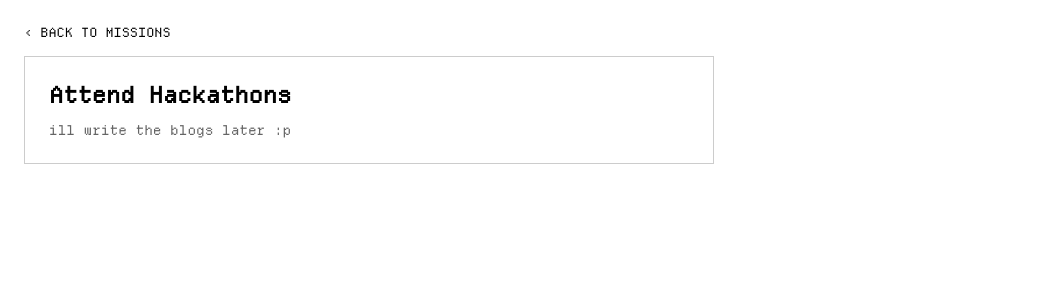
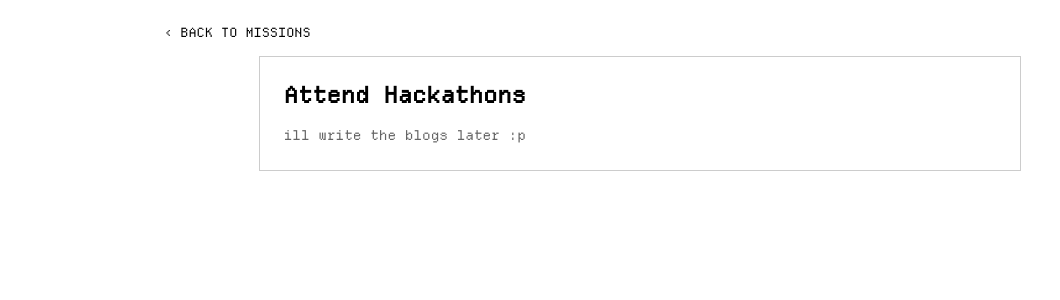
Before and after one commit to EDRipper/Website, a SvelteKit app: page /blog/attend-hackathons in a window 1280 px wide. Shown: the top 300 px of the page, without its empty margins (0-1060 px from the left). Built offline with nearby package versions, Linux system fonts and the light colour scheme.

Commit message:
Centre the blog post column, match root page's reading width

```diff
--- a/src/routes/blog/[slug]/+page.svelte
+++ b/src/routes/blog/[slug]/+page.svelte
@@ -34,9 +34,12 @@
 
 <style>
 	.screen {
+		width: 100%;
+		max-width: 1000px; /* matches the homepage's centred content column */
+		margin: 0 auto;
 		min-height: 100vh;
 		box-sizing: border-box;
-		padding: 1.5rem;
+		padding: 1.5rem 1.5rem 4rem;
 		display: flex;
 		flex-direction: column;
 		gap: 1rem;
@@ -48,17 +51,25 @@
 		font-size: 0.8rem;
 	}
 	.panel {
+		width: 100%;
+		max-width: 70ch; /* broad reading measure, centred like the homepage's story panel */
+		margin: 0 auto;
 		border: 1px solid #ccc;
 		padding: 1.5rem;
-		max-width: 640px;
 	}
 	.panel h1 {
-		margin: 0 0 0.75rem;
+		margin: 0 0 1rem;
 		font-size: 1.4rem;
 	}
+	.panel p {
+		margin: 0 0 1rem;
+		font-size: 0.85rem;
+		line-height: 1.55;
+	}
+	.panel p:last-child {
+		margin-bottom: 0;
+	}
 	.muted {
-		margin: 0;
-		font-size: 0.85rem;
 		opacity: 0.6;
 	}
 </style>
```
